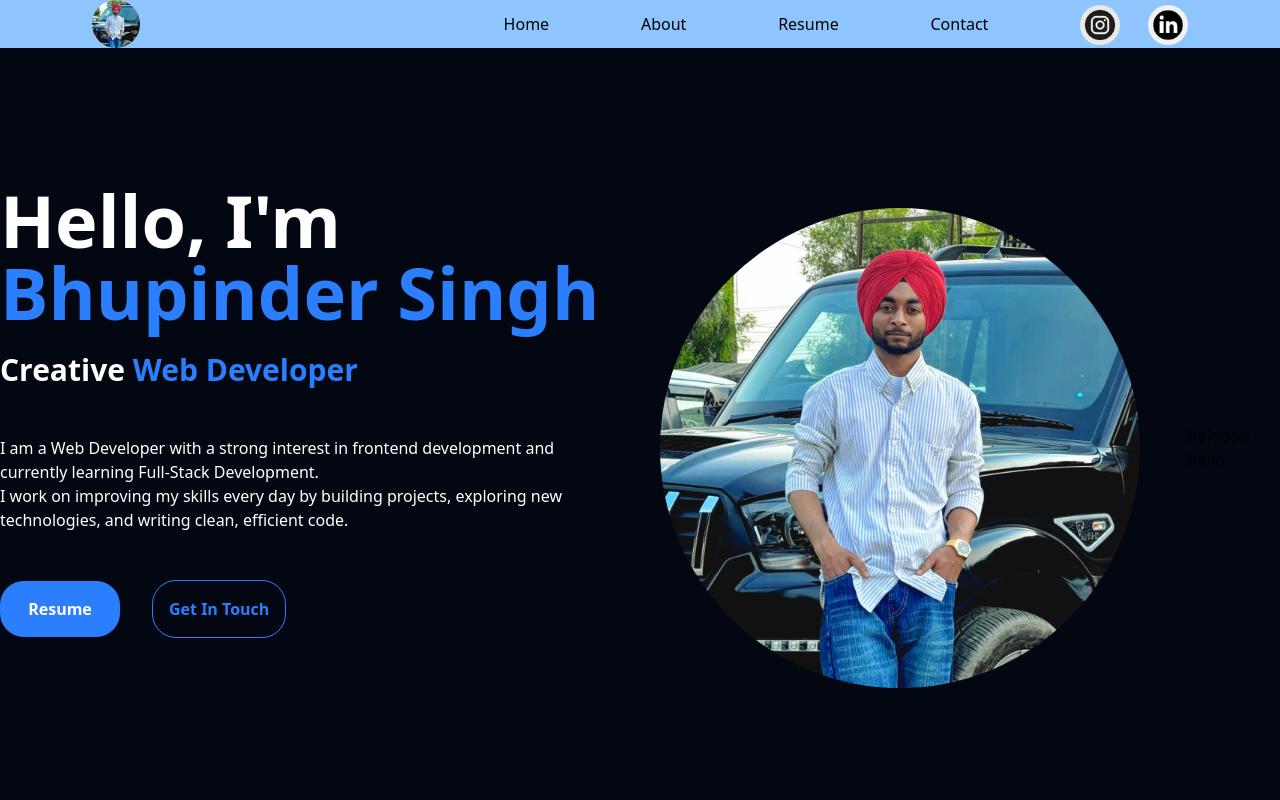
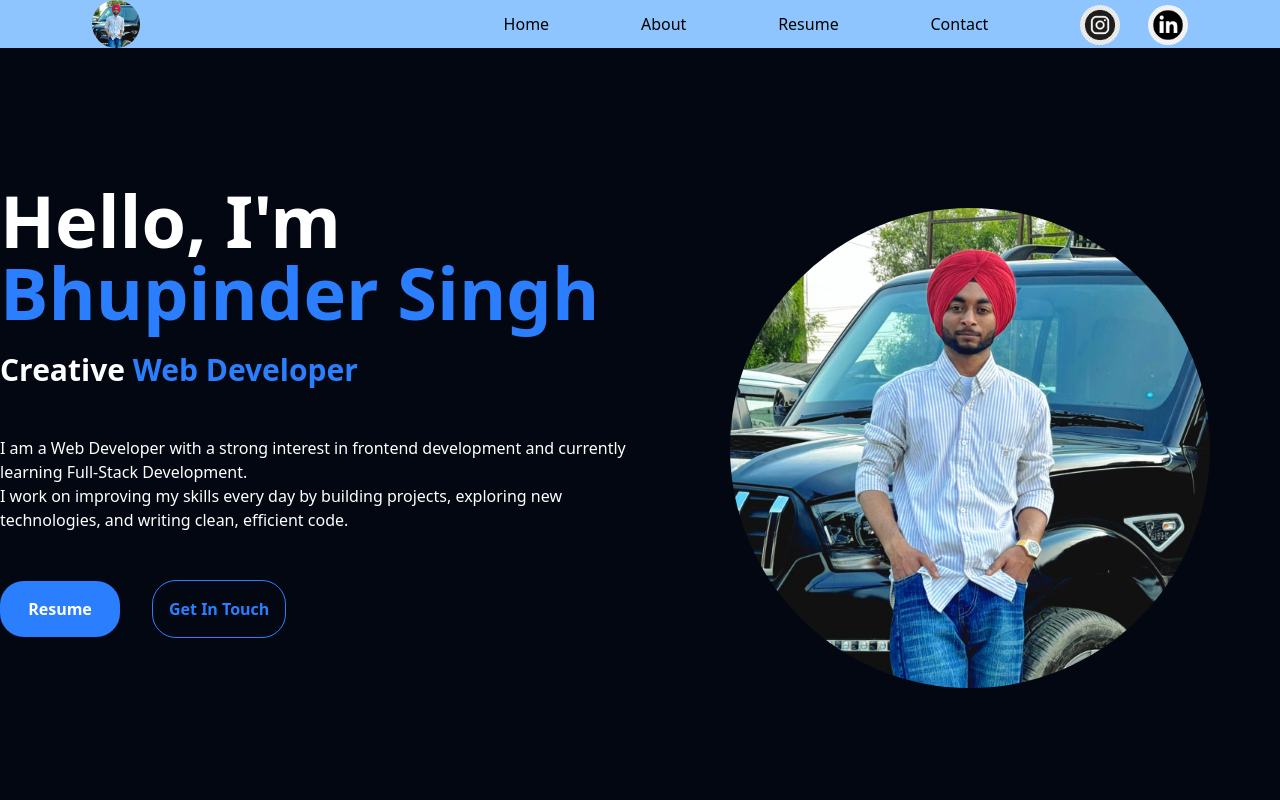
Before and after one commit to bhupinderdhiman312-creator/Portfolio, a React (Vite) app: page / in a window 1280 px wide. Shown: the top 800 px of the page. Built offline with nearby package versions, Linux system fonts and the light colour scheme.

Commit message:
remove div

```diff
--- a/src/components/Home.jsx
+++ b/src/components/Home.jsx
@@ -35,9 +35,7 @@ function Home() {
          <img src={Myimg} alt="" className='h-120 w-120 rounded-full'/>
       </motion.div>
 
-   <div>
-      heloooo hello
-   </div>
+
     </div>
   )
 }
```
